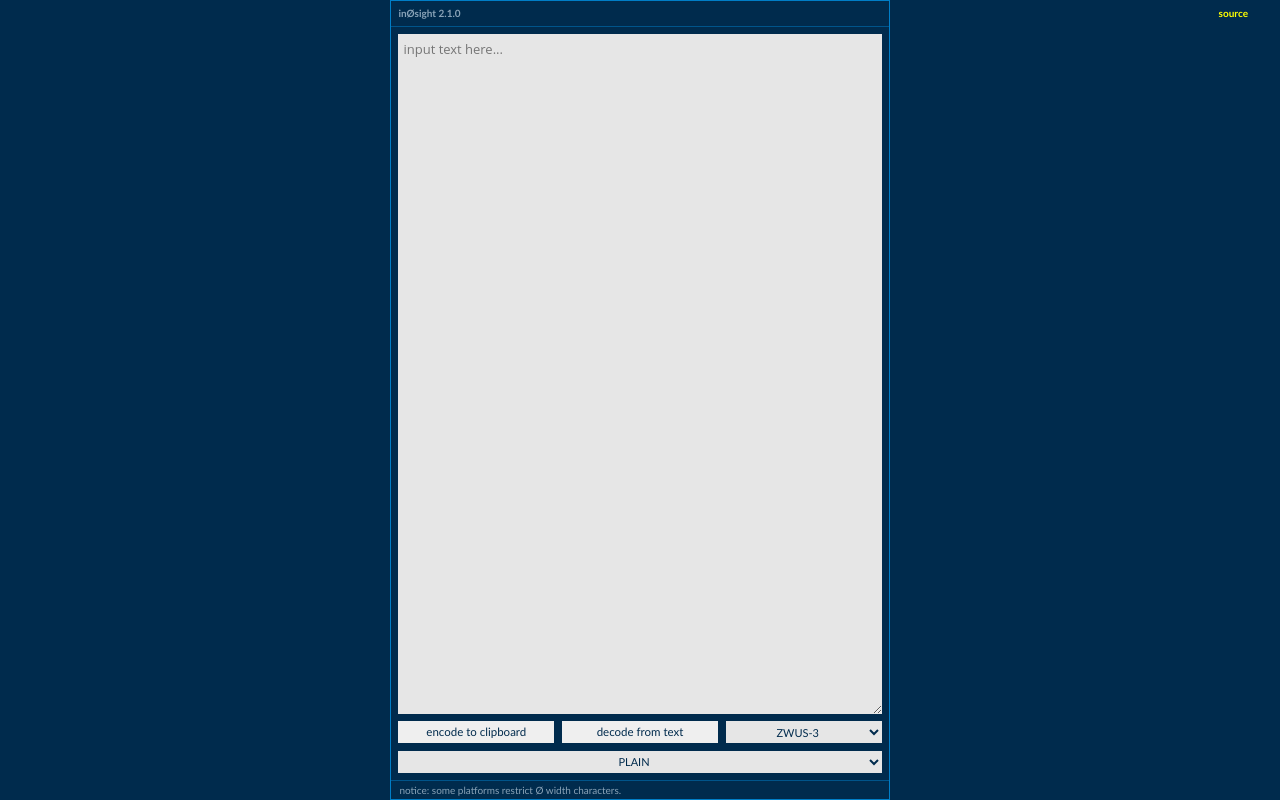
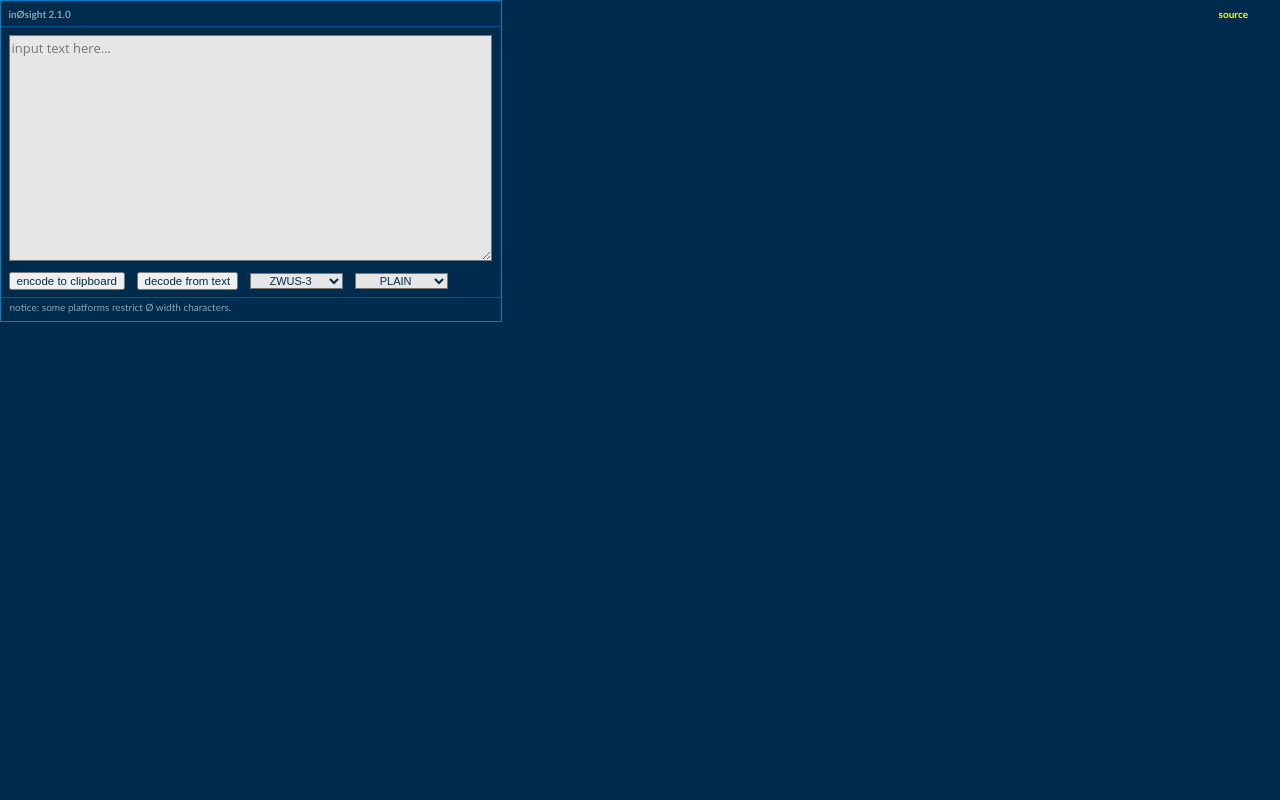
Before and after one commit to planetrenox/inzerosight, a browser extension: page index.html in a window 1280 px wide. Drawn offline with Linux system fonts and the light colour scheme.

Commit message:
feat: update index.html

```diff
--- a/index.html
+++ b/index.html
@@ -7,7 +7,6 @@
 <body>
 <div id="overbar"><p>inØsight 2.1.0<a id="homepage" href="https://github.com/planetrenox/inzerosight" target="_blank">source</a></p></div>
 <textarea id="textarea" placeholder="input text here..."></textarea>
-<div id="controls">
 <input id="encodeButton" type="button" name="button" value="encode to clipboard"/>
 <input id="decodeButton" type="button" name="button" value="decode from text"/>
 <select id="encoder">
@@ -24,20 +23,31 @@
         <option>SPECK32_64ECB</option>
     </optgroup>
 </select>
-</div>
 <p id="notice">
     notice: some platforms restrict Ø width characters.
 </p>
 <script src="dash.js"></script>
 </body>
 <style>
-    *, *::before, *::after {
+    html, body, div, span, applet, object, iframe,
+    h1, h2, h3, h4, h5, h6, p, blockquote, pre,
+    a, abbr, acronym, address, big, cite, code,
+    del, dfn, em, img, ins, kbd, q, s, samp,
+    small, strike, strong, sub, sup, tt, var,
+    b, u, i, center,
+    dl, dt, dd, ol, ul, li,
+    fieldset, form, label, legend,
+    table, caption, tbody, tfoot, thead, tr, th, td,
+    article, aside, canvas, details, embed,
+    figure, figcaption, footer, header, hgroup,
+    menu, nav, output, ruby, section, summary,
+    time, mark, audio, video {
         margin: 0;
         padding: 0;
         border: 0;
+        font-size: 100%;
         font: inherit;
         vertical-align: baseline;
-        box-sizing: border-box;
     }
 
     article, aside, details, figcaption, figure,
@@ -50,11 +60,8 @@
     body {
         font-family: Candara, "DejaVu Sans", sans-serif, Arial, Helvetica;
         background-color: #002b4d;
-        max-width: 500px;
-        min-height: 100vh;
-        margin: auto;
-        display: flex;
-        flex-direction: column;
+        width: 500px;
+        height: 320px;
         line-height: 1;
         border: 1.5px solid rgb(0, 126, 199);
     }
@@ -63,9 +70,9 @@
         padding: 1.5%;
         font-size: 10px;
         font-weight: bold;
+        margin-bottom: 0px;
         color: rgb(229, 244, 255, 0.6);
         border-bottom: 1px solid rgb(0, 126, 199, .5);
-        flex-shrink: 0;
     }
 
     #homepage {
@@ -78,49 +85,52 @@
     #textarea {
         background-color: #e6e6e6;
         margin: 1.5%;
-        width: auto;
-        flex: 1;
-        resize: vertical;
+        width: 95.5%;
+        height: 69%;
         font-family: "Open Sans", Candara, "DejaVu Sans", sans-serif, Arial, Helvetica;
         font-size: 13px;
         font-style: normal;
         font-variant: normal;
         font-weight: 400;
         line-height: 20px;
-        padding: 5px;
-    }
-
-    #controls {
-        display: flex;
-        flex-wrap: wrap;
-        gap: .5em;
-        padding: 0 1.5% 1.5%;
-    }
-
-    #controls > * {
-        flex: 1 1 120px;
-        color: #002b4d;
-        cursor: pointer;
-        padding: .3em;
     }
 
     input {
         font-size: 11.5px;
     }
 
+    #encodeButton {
+        display: inline-block;
+        margin-bottom: 0px;
+        margin-left: 1.5%;
+        color: #002b4d;
+        cursor: pointer;
+    }
+
+    #decodeButton {
+        margin-bottom: 0px;
+        margin-left: 1.5%;
+        color: #002b4d;
+        cursor: pointer;
+    }
+
     select {
+        display: inline-block;
+        margin-bottom: 0px;
+        margin-left: 1.5%;
+        color: #002b4d;
         background-color: #e6e6e6;
         text-align: center;
         font-size: 11px;
+        width: 8.5em;
     }
 
     #notice {
         font-size: 10px;
-        margin-top: auto;
-        padding: .8% 1.7%;
+        margin-top: 1.5%;
+        padding: .8% 0% 0% 1.7%;
         color: rgb(229, 244, 255, 0.6);
         border-top: 1px solid rgb(0, 126, 199, .5);
-        flex-shrink: 0;
     }
 
     #versions {
```
Lines whose indentation alone changed are shown as unchanged.
